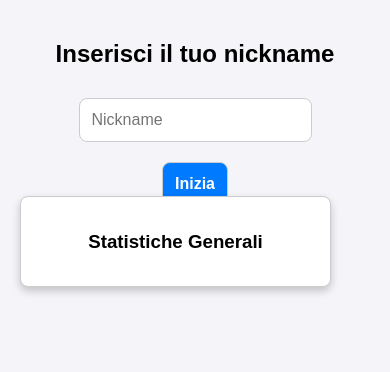
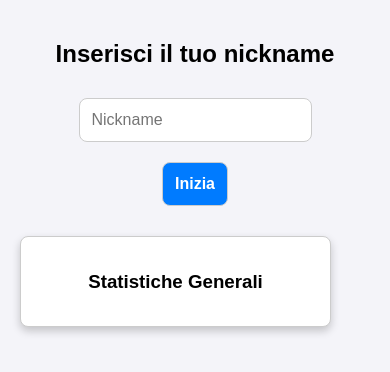
Before and after one commit to ambrojjo/training-app-geometry_1, a plain HTML site: page index.html in a window 390 px wide. Drawn offline with Linux system fonts and the light colour scheme.

Commit message:
migliorato styles.css
Migliorato aspetto box statistiche

```diff
--- a/styles.css
+++ b/styles.css
@@ -67,11 +67,11 @@ button:hover {
   font-weight: bold;
 }
 
-/* Box statistiche */
+/* Box statistiche: Migliore posizionamento */
 #stats {
   position: fixed;
   right: 20px;
-  bottom: 40px;
+  bottom: 10%; /* Abbassato per evitare sovrapposizioni */
   border: 1px solid #ccc;
   padding: 15px;
   background: white;
@@ -80,15 +80,13 @@ button:hover {
   border-radius: 8px;
 }
 
-/* Layout responsivo per schermi più piccoli */
+/* Adattamento per dispositivi mobili */
 @media screen and (max-width: 768px) {
-  #problem-text, .question-container {
-      width: 90%;
-  }
-
   #stats {
       width: 90%;
       position: relative;
       margin: 20px auto;
+      text-align: center;
+      bottom: auto; /* Ora non sarà vicino ai pulsanti */
   }
 }
```
